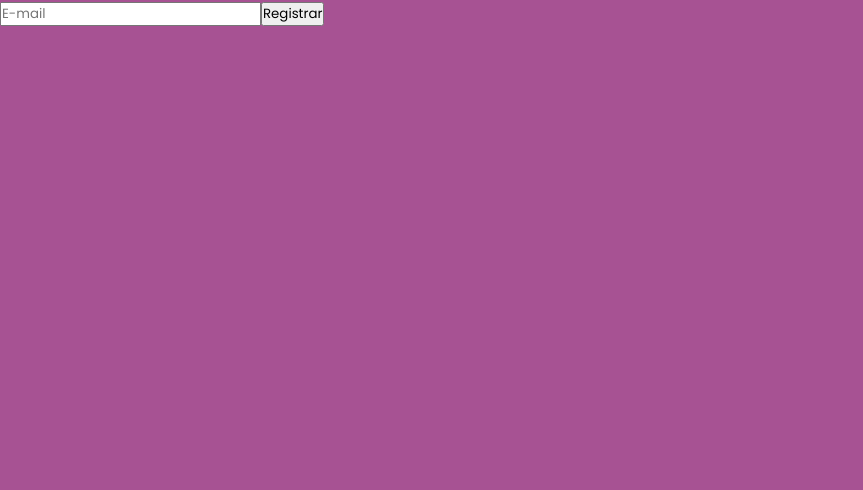
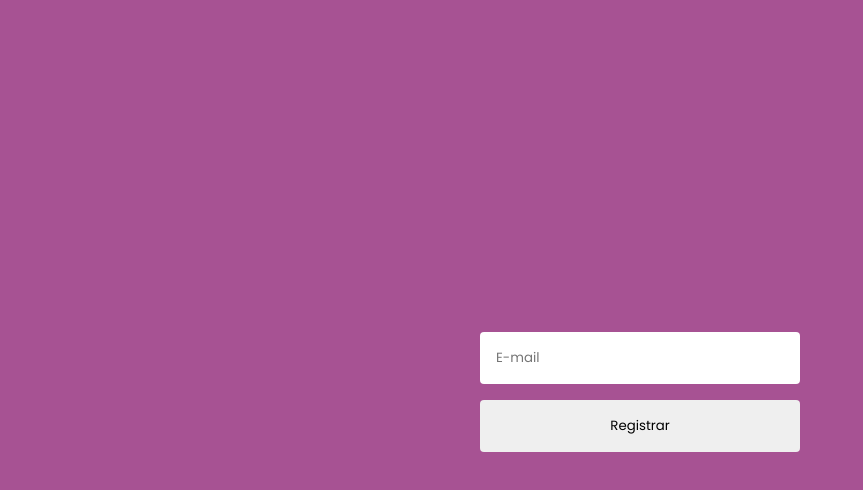
Before and after one commit to Mynameisjohndev/q9Test, a React (Create React App) app: page / in a window 1280 px wide. Shown: the top 490 px of the page, without its empty margins (0-863 px from the left). Built offline with nearby package versions, Linux system fonts and the light colour scheme.

Commit message:
feat: register style

```diff
--- a/src/Components/ListImages/index.tsx
+++ b/src/Components/ListImages/index.tsx
@@ -14,7 +14,6 @@ export const ListImages = ({ listImages }: IListImagesProps) => {
   const [imageModal, setImageModal] = useState<string>("");
 
   const handleSelectImage = (image: string) => {
-    console.log("click");
     setOpenModal(true);
     setImageModal(image);
   };
--- a/src/Context/ContextApp.tsx
+++ b/src/Context/ContextApp.tsx
@@ -11,8 +11,8 @@ import {
 import { api } from "../Services/api";
 
 export interface IUser {
-  email: string;
-  token: string;
+  email?: string;
+  token?: string;
 }
 
 interface IContextData {
--- a/src/pages/List/index.tsx
+++ b/src/pages/List/index.tsx
@@ -4,6 +4,7 @@ import { useNavigate, useParams } from "react-router-dom";
 import { ContentButtons } from "../../Components/ContentButtons";
 import { ListImages } from "../../Components/ListImages";
 import { Loading } from "../../Components/Loading";
+import { useAppContext } from "../../Context/ContextApp";
 import { api } from "../../Services/api";
 import { Container } from "./styles";
 
@@ -27,6 +28,7 @@ export const List = () => {
   const [listImages, setListImages] = useState<IImage[]>([]);
   const [loading, setLoading] = useState<boolean>(false);
   const { breed } = useParams();
+  const { setUser } = useAppContext();
 
   const handleNavigateToBreed = (breed: string) => {
     navigate(`/list/${breed}`);
--- a/src/pages/Signup/index.tsx
+++ b/src/pages/Signup/index.tsx
@@ -2,6 +2,7 @@ import { useState } from "react";
 
 import { useAppContext } from "../../Context/ContextApp";
 import { api } from "../../Services/api";
+import { Container } from "./styles";
 
 export const Signup = () => {
   const [email, setEmail] = useState("");
@@ -11,14 +12,12 @@ export const Signup = () => {
     const { data } = await api.post("/register", { email });
     if (data) {
       setUser(data.user);
-      console.log(data.user);
-
       localStorage.setItem("USER_DATA", JSON.stringify(data.user));
     }
   };
 
   return (
-    <div>
+    <Container>
       <input
         placeholder="E-mail"
         type="email"
@@ -27,6 +26,6 @@ export const Signup = () => {
       <button type="button" onClick={handleRegisterInApllication}>
         Registrar
       </button>
-    </div>
+    </Container>
   );
 };
--- /dev/null
+++ b/src/pages/Signup/styles.ts
@@ -0,0 +1,24 @@
+import styled from "styled-components";
+
+export const Container = styled.div`
+  display: flex;
+  align-items: center;
+  justify-content: center;
+  height: 100vh;
+  flex-direction: column;
+
+  input,
+  button {
+    width: 20rem;
+    padding: 1rem;
+    margin-bottom: 1rem;
+    border-radius: 0.25rem;
+    border: 0;
+  }
+  button {
+    transition: 0.3s all;
+    &:hover {
+      filter: brightness(0.7);
+    }
+  }
+`;
```
